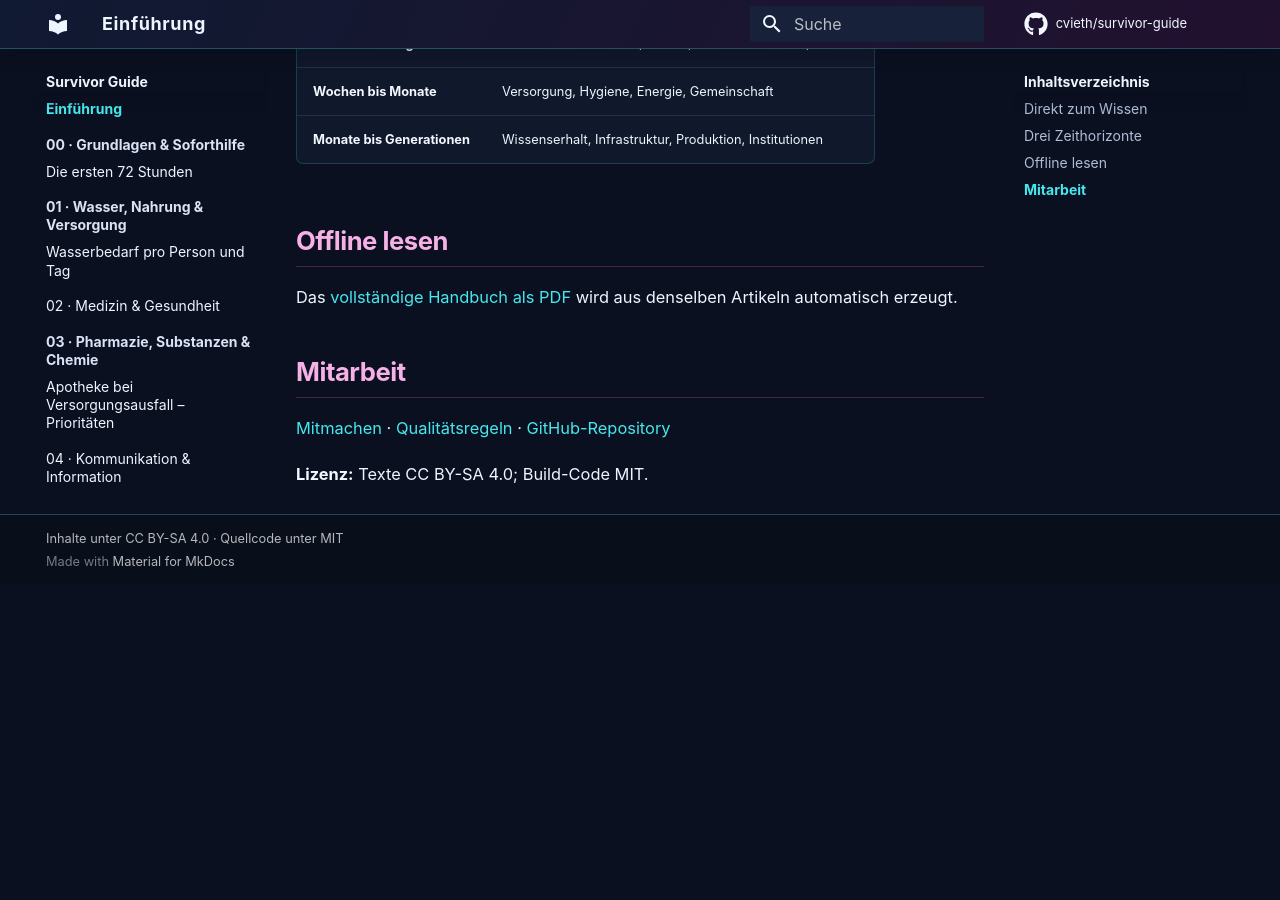
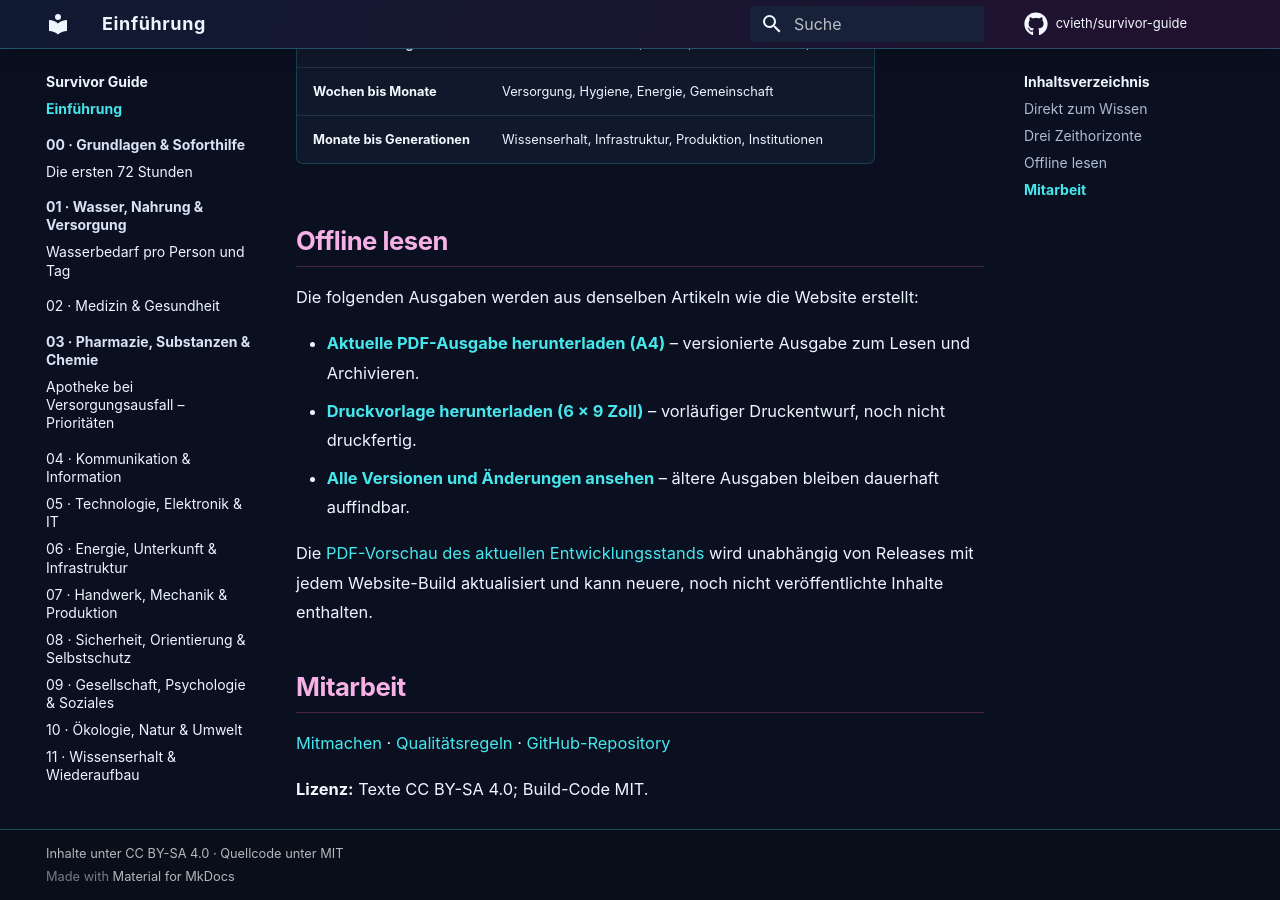
Before and after one commit to cvieth/survivor-guide, an MkDocs documentation site: the page built from docs/index.md, in a window 1280 px wide and 900 px high, scrolled down 871 px. Built offline with MkDocs 1.6.1 and Material for MkDocs 9.7.7, drawn with Linux system fonts in a browser that asks for light colours; comment, search, counter and statistics services are not loaded; before the commit the page ends 1456 px from its top, so only the background shows below that.

Commit message:
docs: link versioned print and A4 releases from home

```diff
--- a/docs/index.md
+++ b/docs/index.md
@@ -23,7 +23,13 @@
 
 ## Offline lesen
 
-Das [vollständige Handbuch als PDF](downloads/survivor-guide.pdf) wird aus denselben Artikeln automatisch erzeugt.
+Die folgenden Ausgaben werden aus denselben Artikeln wie die Website erstellt:
+
+- **[Aktuelle PDF-Ausgabe herunterladen (A4)](https://github.com/cvieth/survivor-guide/releases/latest/download/survivor-guide.pdf)** – versionierte Ausgabe zum Lesen und Archivieren.
+- **[Druckvorlage herunterladen (6 × 9 Zoll)](https://github.com/cvieth/survivor-guide/releases/latest/download/survivor-guide-print-interior.pdf)** – vorläufiger Druckentwurf, noch nicht druckfertig.
+- **[Alle Versionen und Änderungen ansehen](https://github.com/cvieth/survivor-guide/releases)** – ältere Ausgaben bleiben dauerhaft auffindbar.
+
+Die [PDF-Vorschau des aktuellen Entwicklungsstands](downloads/survivor-guide.pdf) wird unabhängig von Releases mit jedem Website-Build aktualisiert und kann neuere, noch nicht veröffentlichte Inhalte enthalten.
 
 ## Mitarbeit
 
```
